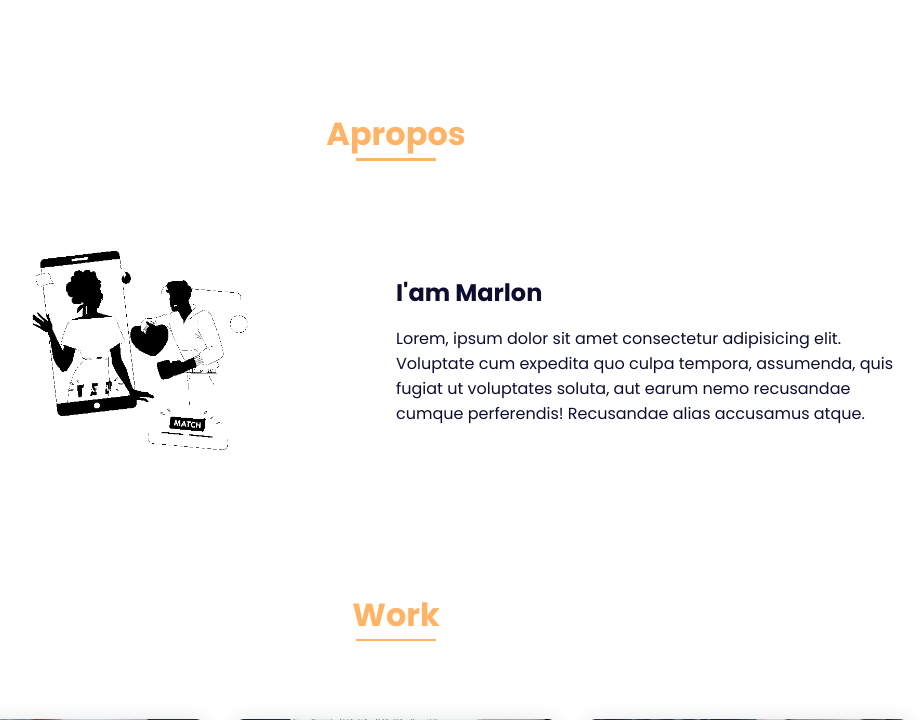
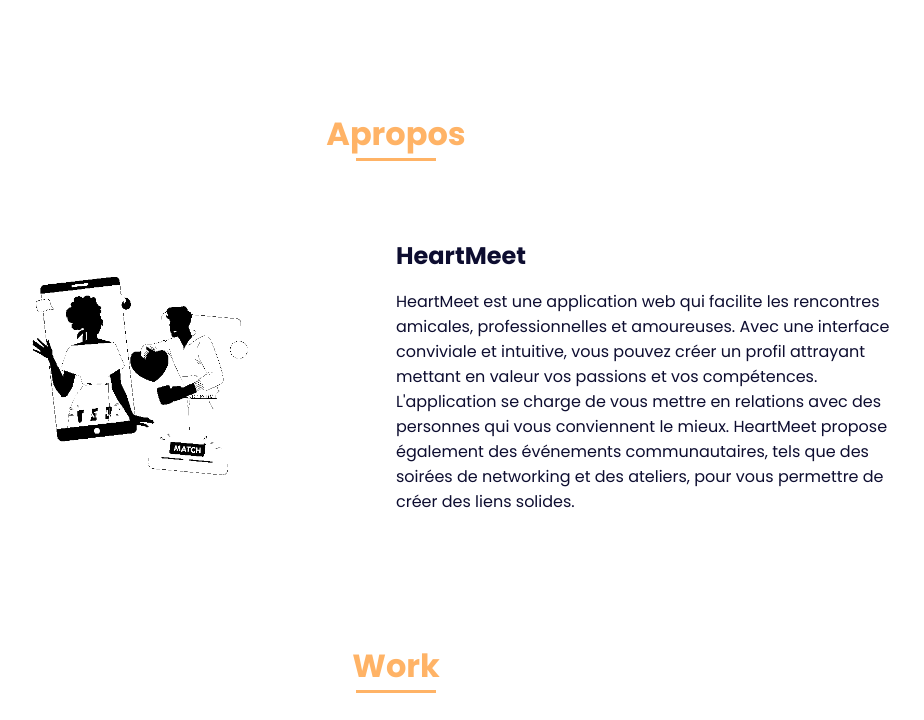
Before and after one commit to Deleau20/HeartMeet, a Python web app: template templates/base.html in a window 1280 px wide. Shown: the part 591-1311 px from the top of the page, without its empty margins (244-1168 px from the left). Run offline with Jinja, Linux system fonts and the light colour scheme; the template is opened without the code that fills it, so the values that code supplies are empty.

Commit message:
ajout d'apropos

```diff
--- a/templates/base.html
+++ b/templates/base.html
@@ -81,10 +81,13 @@
                 </div>
 
                 <div>
-                    <h2 class="about__subtitle">I'am Marlon</h2>
-                    <p class="about__text">Lorem, ipsum dolor sit amet consectetur adipisicing elit. Voluptate cum
-                        expedita quo culpa tempora, assumenda, quis fugiat ut voluptates soluta, aut earum nemo
-                        recusandae cumque perferendis! Recusandae alias accusamus atque.</p>
+                    <h2 class="about__subtitle">HeartMeet</h2>
+                    <p class="about__text">HeartMeet est une application web qui facilite les rencontres
+                        amicales, professionnelles et amoureuses. Avec une interface conviviale et intuitive, vous
+                        pouvez créer un profil attrayant mettant en valeur vos passions et vos compétences.
+                        L'application se charge de vous mettre en relations avec des personnes qui vous conviennent le
+                        mieux. HeartMeet propose également des événements communautaires, tels que des
+                        soirées de networking et des ateliers, pour vous permettre de créer des liens solides.</p>
                 </div>
             </div>
         </section>
```
